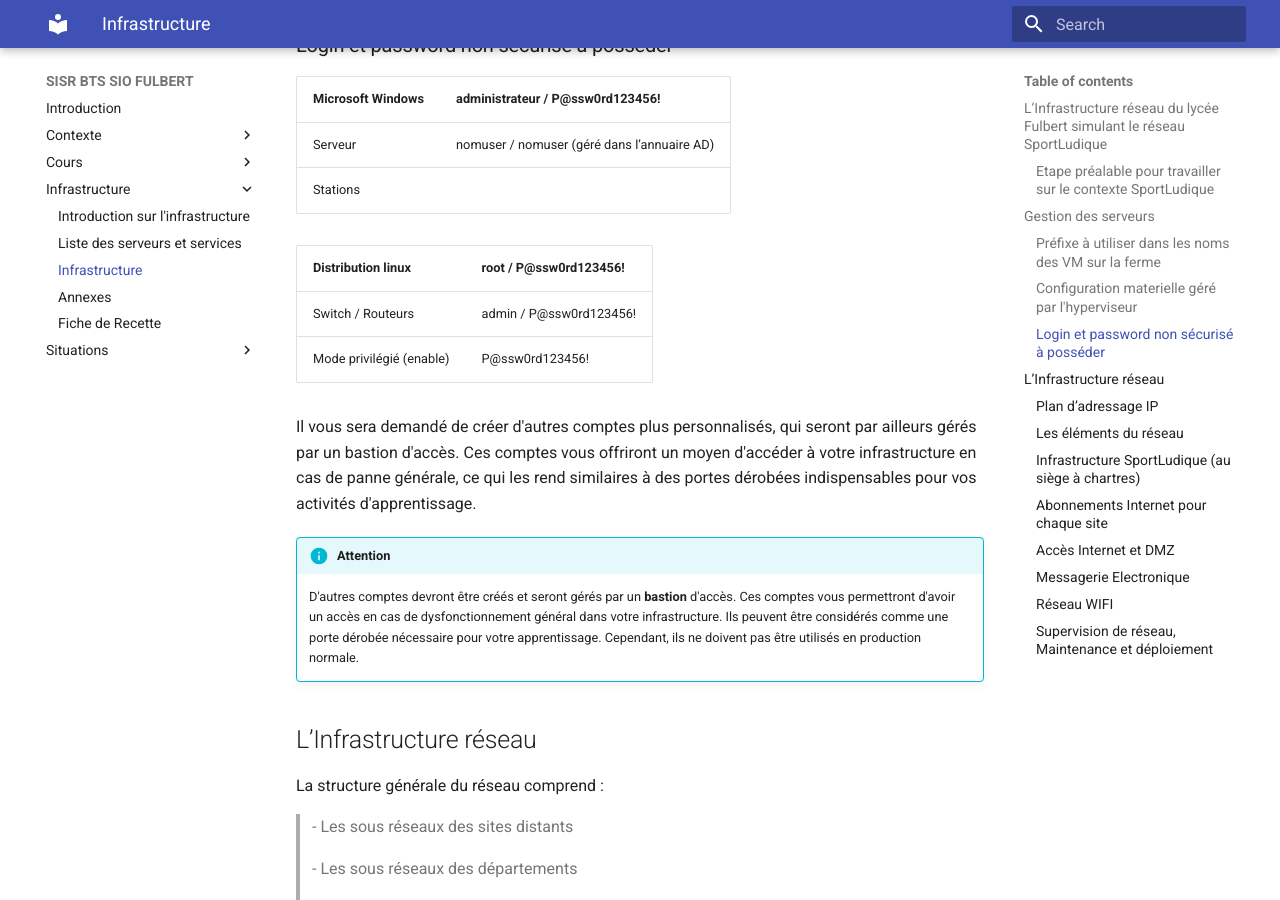
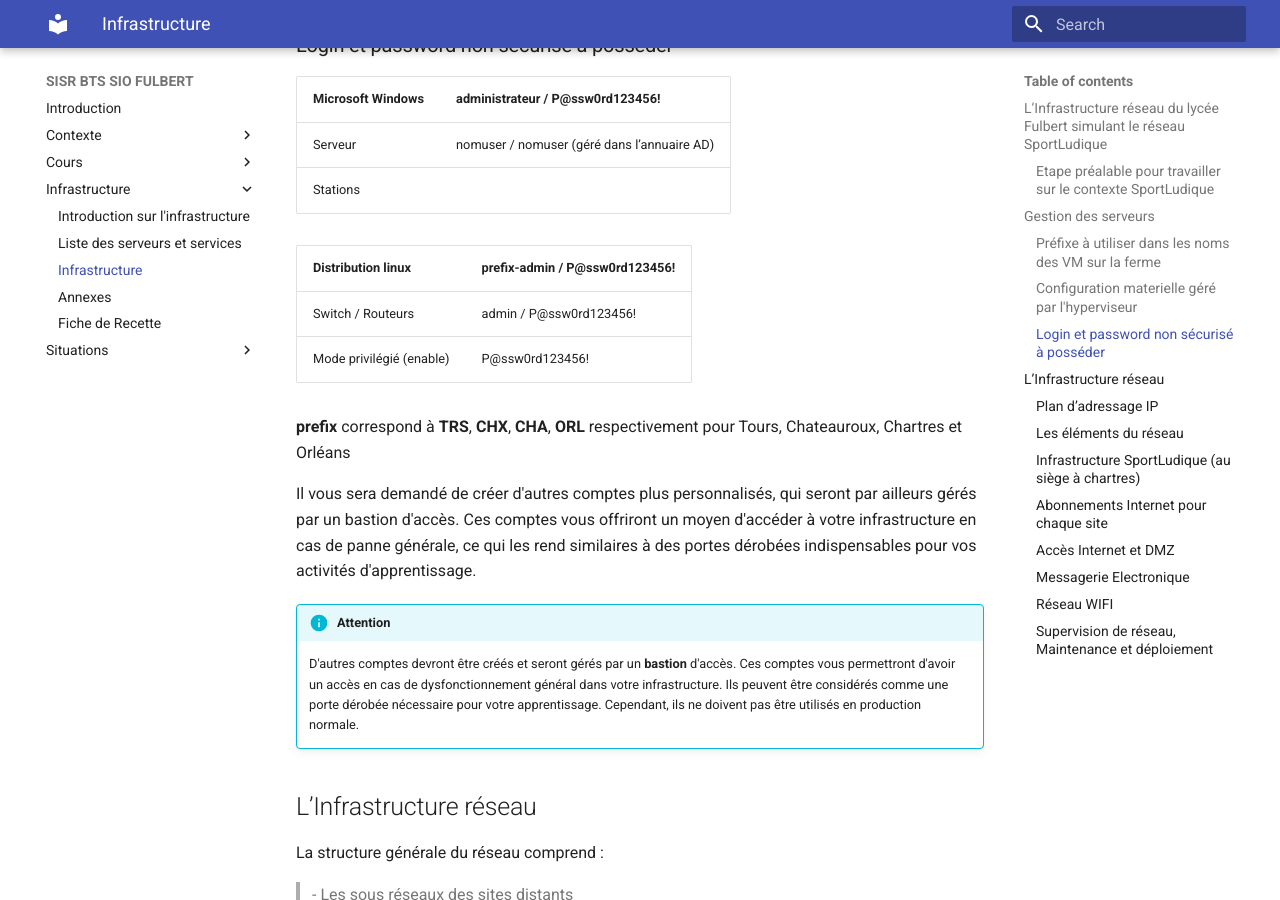
Before and after one commit to lmeryFulbert/sisrsiofulbert.github.io, an MkDocs documentation site: the page built from docs/infrastructure/03-infrastructure.md, in a window 1280 px wide and 900 px high, scrolled down 1965 px. Built offline with MkDocs 1.6.1 and Material for MkDocs 9.7.7, drawn with Linux system fonts in a browser that asks for light colours.

Commit message:
correction passwords

```diff
--- a/docs/infrastructure/03-infrastructure.md
+++ b/docs/infrastructure/03-infrastructure.md
@@ -60,10 +60,12 @@ Les capacités physiques des serveurs qui hébergent vos machines virtuelles ne
 | Serveur                | nomuser / nomuser (géré dans l’annuaire AD) |
 | Stations               |                                  |
 
-| Distribution linux     | root /   P@ssw0rd123456!              |
+| Distribution linux     | **prefix**-admin /   P@ssw0rd123456!              |
 |------------------------|----------------------------------|
 | Switch / Routeurs      | admin / P@ssw0rd123456!              |
 | Mode privilégié (enable)| P@ssw0rd123456!                       |
+
+**prefix** correspond à **TRS**, **CHX**, **CHA**, **ORL** respectivement pour Tours, Chateauroux, Chartres et Orléans
 
 Il vous sera demandé de créer d'autres comptes plus personnalisés, qui seront par ailleurs gérés par un bastion d'accès. Ces comptes vous offriront un moyen d'accéder à votre infrastructure en cas de panne générale, ce qui les rend similaires à des portes dérobées indispensables pour vos activités d'apprentissage.
 
```
